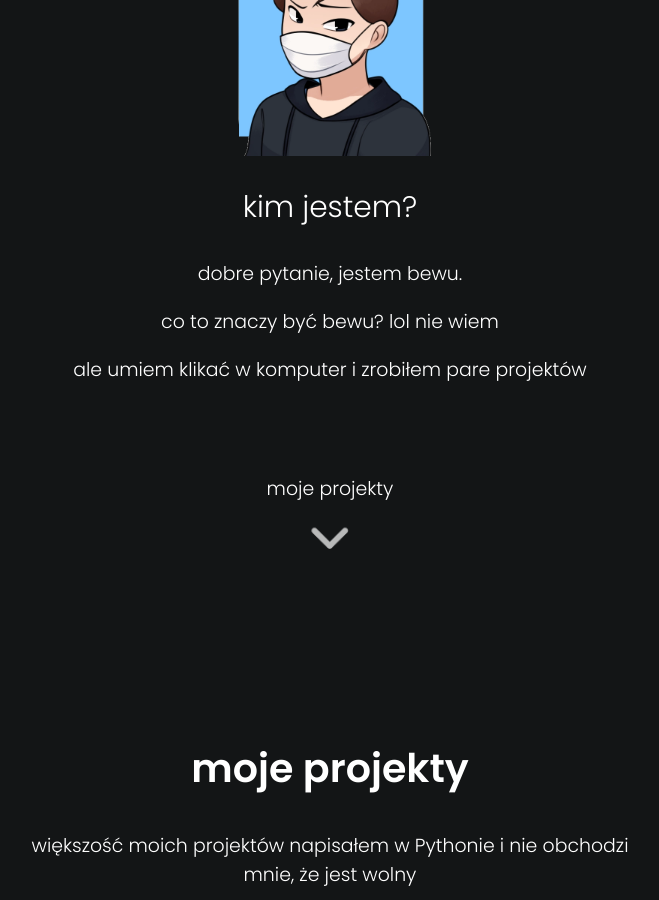
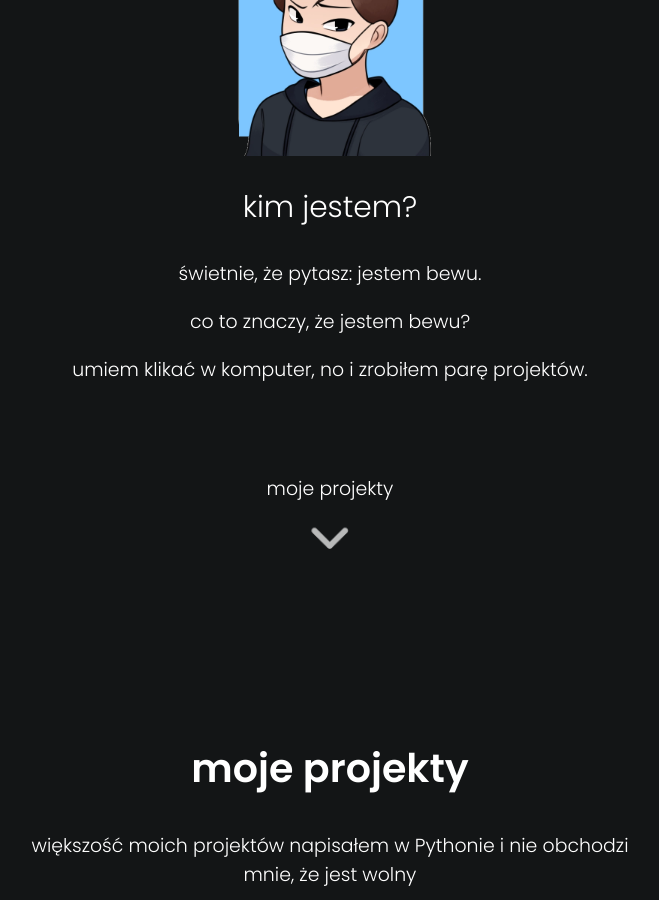
Before and after one commit to bewuwy/bewuwy, a Jekyll site: the page built from index.html, in a window 1280 px wide and 900 px high, scrolled down 1108 px. Shown: the whole window, without its empty margins (310-969 px from the left). Built offline with Jekyll 4.4.1, drawn with Linux system fonts in a browser that asks for light colours.

```diff
--- a/index.html
+++ b/index.html
@@ -51,9 +51,9 @@
     <h2>hej, jestem bewu</h2>
     <img src="assets/picrew/asking.webp" alt="bewu asking" style="height: 25vh; width: auto;" width="600" height="600">
     <p>kim jestem?</p>
-    <p class="f16">dobre pytanie, jestem bewu.</p>
-    <p class="f16">co to znaczy być bewu? lol nie wiem</p>
-    <p class="f16">ale umiem klikać w komputer i zrobiłem pare projektów</p>
+    <p class="f16">świetnie, że pytasz: jestem bewu.</p>
+    <p class="f16">co to znaczy, że jestem bewu?</p>
+    <p class="f16">umiem klikać w komputer, no i zrobiłem parę projektów.</p>
 
     {% include arrow.html title="moje projekty" moveto="#projects" %}
   </div>
```
